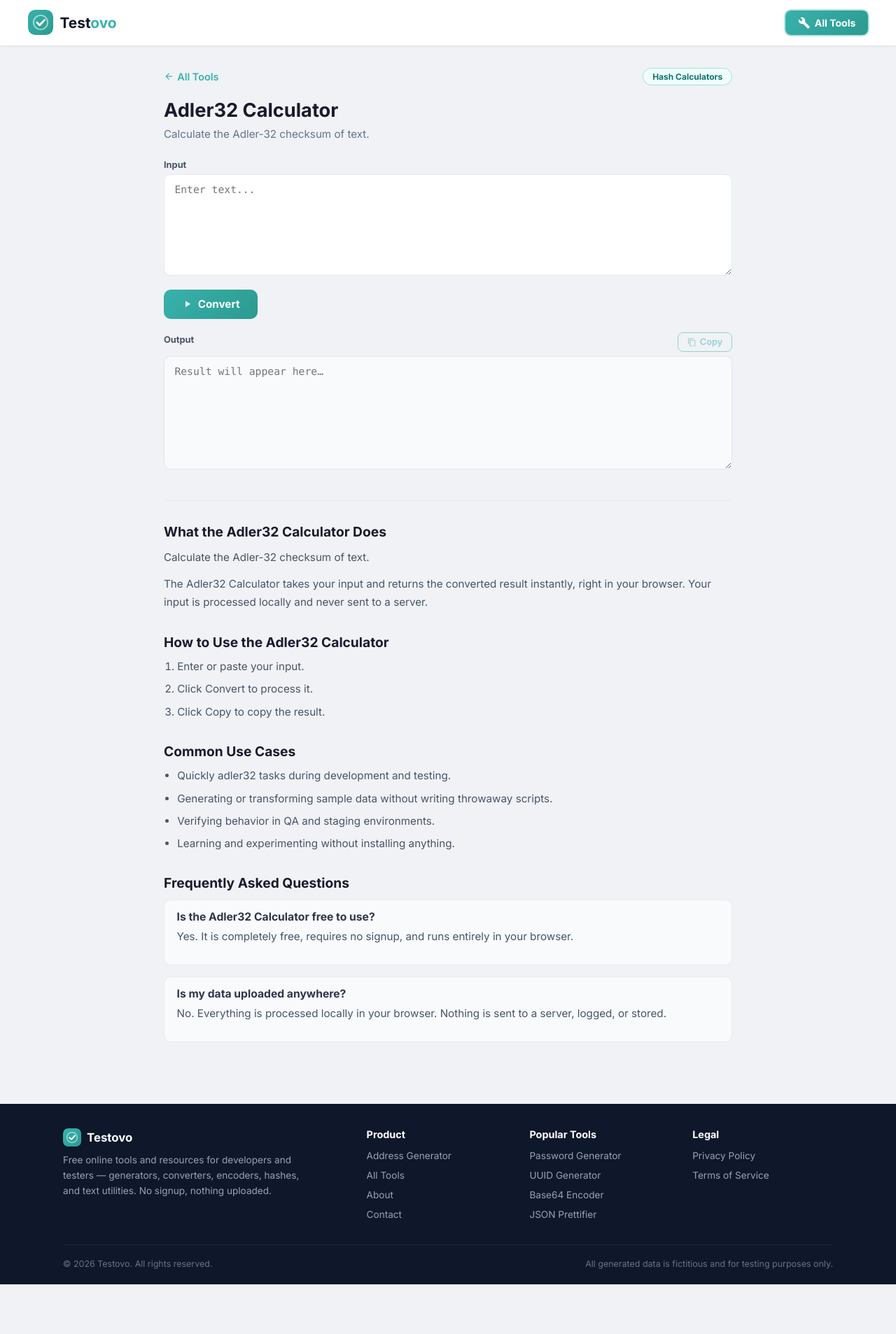
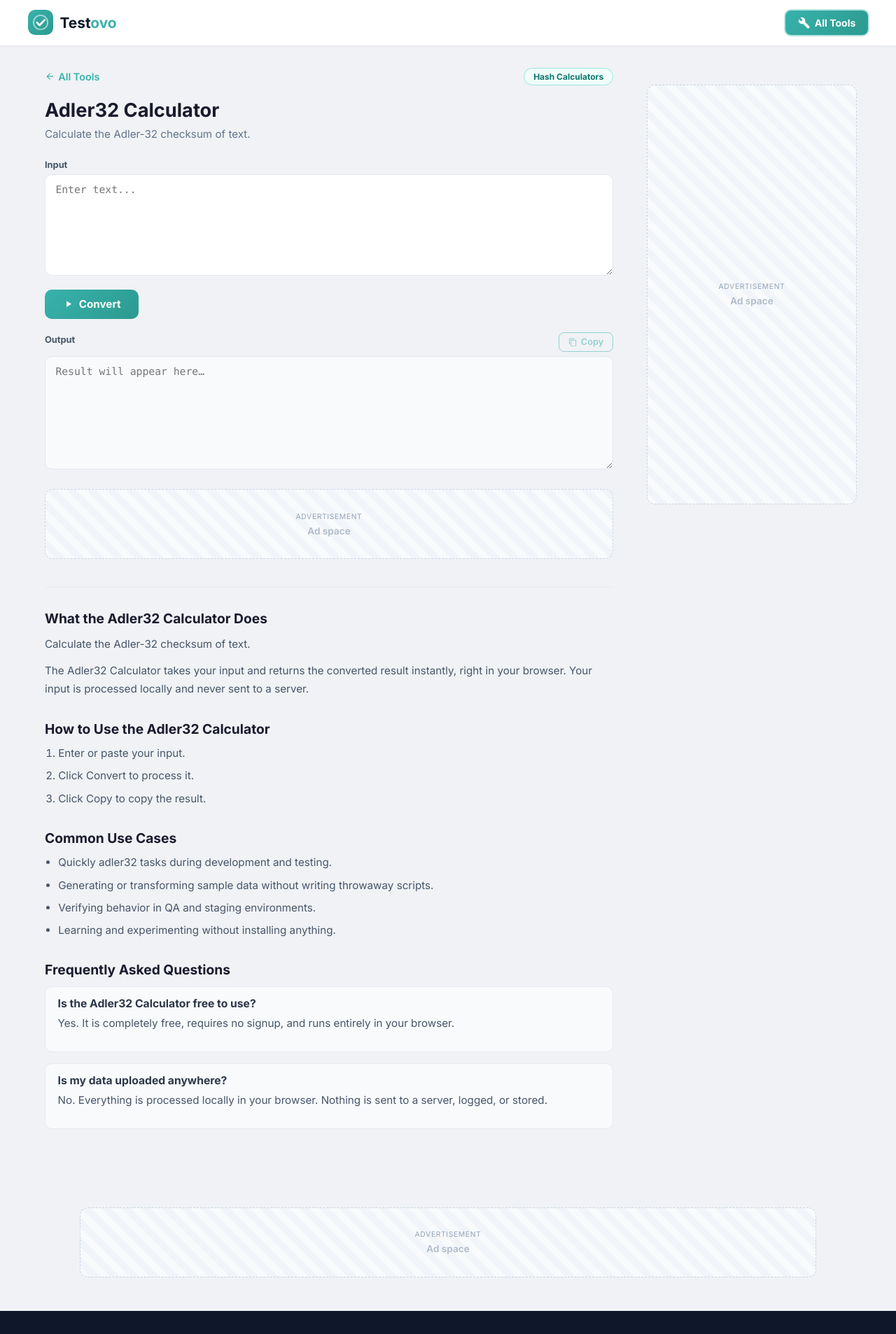
Before and after one commit to RudraPrasadMallik/AddGen, a React (Vite) app: page /tools/adler32-calculator in a window 1280 px wide. Shown: the top 1907 px of the page at 70% size. Before the commit the page ends 1836 px from the top, so only its background shows below. Built offline with nearby package versions, Linux system fonts and the light colour scheme.

Commit message:
Add ad placements: bottom banner, right sidebar rail, and mid-content slots across pages

```diff
--- a/src/App.css
+++ b/src/App.css
@@ -54,3 +54,57 @@
     font-size: 1.1rem;
   }
 }
+
+/* ---------------- Ad layout ---------------- */
+
+/* Bottom banner above the footer */
+.bottom-ad-wrap {
+  width: 100%;
+  max-width: 1100px;
+  margin: 0 auto;
+  padding: 0 1.5rem 1.5rem;
+}
+
+/* Content + right sidebar rail layout (for tool / address pages) */
+.page-with-rail {
+  flex: 1;
+  width: 100%;
+  max-width: 1200px;
+  margin: 0 auto;
+  display: flex;
+  gap: 1.5rem;
+  align-items: flex-start;
+}
+
+/* The main content inside a rail layout should stretch and not overflow */
+.page-with-rail > main {
+  flex: 1;
+  min-width: 0;
+  margin: 0;
+}
+
+/* Right rail */
+.page-rail {
+  width: 300px;
+  flex-shrink: 0;
+  position: sticky;
+  top: 1rem;
+  padding-top: 2rem;
+}
+
+.rail-ad.ad-slot--placeholder {
+  min-height: 600px; /* tall skyscraper slot */
+}
+
+/* Hide the right rail on narrower screens where there isn't room */
+@media (max-width: 1024px) {
+  .page-rail {
+    display: none;
+  }
+}
+
+@media (max-width: 768px) {
+  .bottom-ad-wrap {
+    padding: 0 1rem 1rem;
+  }
+}
--- a/src/App.jsx
+++ b/src/App.jsx
@@ -4,6 +4,7 @@
 import 'react-toastify/dist/ReactToastify.css';
 import Header from './components/Header';
 import Footer from './components/Footer';
+import BottomAd from './components/BottomAd';
 import ScrollToTop from './components/ScrollToTop';
 import Home from './pages/Home';
 import TempAddress from './pages/TempAddress';
@@ -59,6 +60,7 @@
           {/* Unknown routes render a proper 404 page (avoids SEO soft-404s) */}
           <Route path="*" element={<NotFound />} />
         </Routes>
+        <BottomAd />
         <Footer />
         <ToastContainer
           position="bottom-right"
--- /dev/null
+++ b/src/components/BottomAd.jsx
@@ -0,0 +1,20 @@
+import React from 'react';
+import { useLocation } from 'react-router-dom';
+import AdSlot from './AdSlot';
+
+// Routes where we do NOT show the bottom banner ad. AdSense (and good UX)
+// discourage ads on thin/legal/utility pages.
+const EXCLUDED_EXACT = ['/privacy-policy', '/terms', '/contact'];
+
+function BottomAd() {
+  const { pathname } = useLocation();
+  if (EXCLUDED_EXACT.includes(pathname)) return null;
+
+  return (
+    <div className="bottom-ad-wrap">
+      <AdSlot label="Advertisement" className="bottom-ad" />
+    </div>
+  );
+}
+
+export default BottomAd;
--- a/src/pages/Home.jsx
+++ b/src/pages/Home.jsx
@@ -5,6 +5,7 @@
 } from 'react-icons/md';
 import { useSEO } from '../utils/useSEO';
 import { TOOLS, CATEGORIES, TOOLS_BY_SLUG } from '../tools/registry';
+import AdSlot from '../components/AdSlot';
 import './Home.css';
 
 // Slugs of a few high-value tools to feature on the landing page.
@@ -75,6 +76,11 @@
         </div>
       </section>
 
+      {/* Mid-content ad */}
+      <section className="home-section">
+        <AdSlot label="Advertisement" />
+      </section>
+
       {/* Categories */}
       <section className="home-section">
         <h2 className="home-h2">Browse by Category</h2>
--- a/src/pages/TempAddress.jsx
+++ b/src/pages/TempAddress.jsx
@@ -359,6 +359,7 @@
   const cityData = CITY_DETAILS[selectedCity] || {};
 
   return (
+    <div className="page-with-rail">
     <main className="temp-address-page">
       <div className="page-header">
         <h1 className="page-title">
@@ -508,6 +509,12 @@
         </section>
       </div>
     </main>
+
+      {/* Right sidebar ad rail (hidden on small screens via CSS) */}
+      <aside className="page-rail">
+        <AdSlot label="Advertisement" className="rail-ad" />
+      </aside>
+    </div>
   );
 }
 
--- a/src/pages/ToolPage.jsx
+++ b/src/pages/ToolPage.jsx
@@ -5,6 +5,7 @@
 import { useSEO } from '../utils/useSEO';
 import { TOOLS_BY_SLUG } from '../tools/registry';
 import { getToolContent } from '../tools/toolContent';
+import AdSlot from '../components/AdSlot';
 import './ToolPage.css';
 
 // Build the default options object from a tool's option descriptors.
@@ -84,6 +85,7 @@
   const showInput = tool.kind === 'transform' || tool.kind === 'asyncTransform';
 
   return (
+    <div className="page-with-rail">
     <main className="tool-page">
       <div className="tool-breadcrumb">
         <Link to="/tools"><MdArrowBack /> All Tools</Link>
@@ -180,9 +182,18 @@
         />
       </div>
 
+      {/* Mid-content ad */}
+      <AdSlot label="Advertisement" />
+
       {/* Informational content */}
       <ToolContent tool={tool} />
     </main>
+
+      {/* Right sidebar ad rail (hidden on small screens via CSS) */}
+      <aside className="page-rail">
+        <AdSlot label="Advertisement" className="rail-ad" />
+      </aside>
+    </div>
   );
 }
 
--- a/src/pages/ToolsDirectory.jsx
+++ b/src/pages/ToolsDirectory.jsx
@@ -3,6 +3,7 @@
 import { MdSearch } from 'react-icons/md';
 import { useSEO } from '../utils/useSEO';
 import { TOOLS, CATEGORIES } from '../tools/registry';
+import AdSlot from '../components/AdSlot';
 import './ToolsDirectory.css';
 
 function ToolsDirectory() {
@@ -65,6 +66,9 @@
         <p className="tools-empty">No tools match “{query}”.</p>
       )}
 
+      {/* Top banner ad */}
+      <AdSlot label="Advertisement" />
+
       {showAddress && (
         <section className="tools-cat">
           <h2 className="tools-cat-title">Featured</h2>
```
